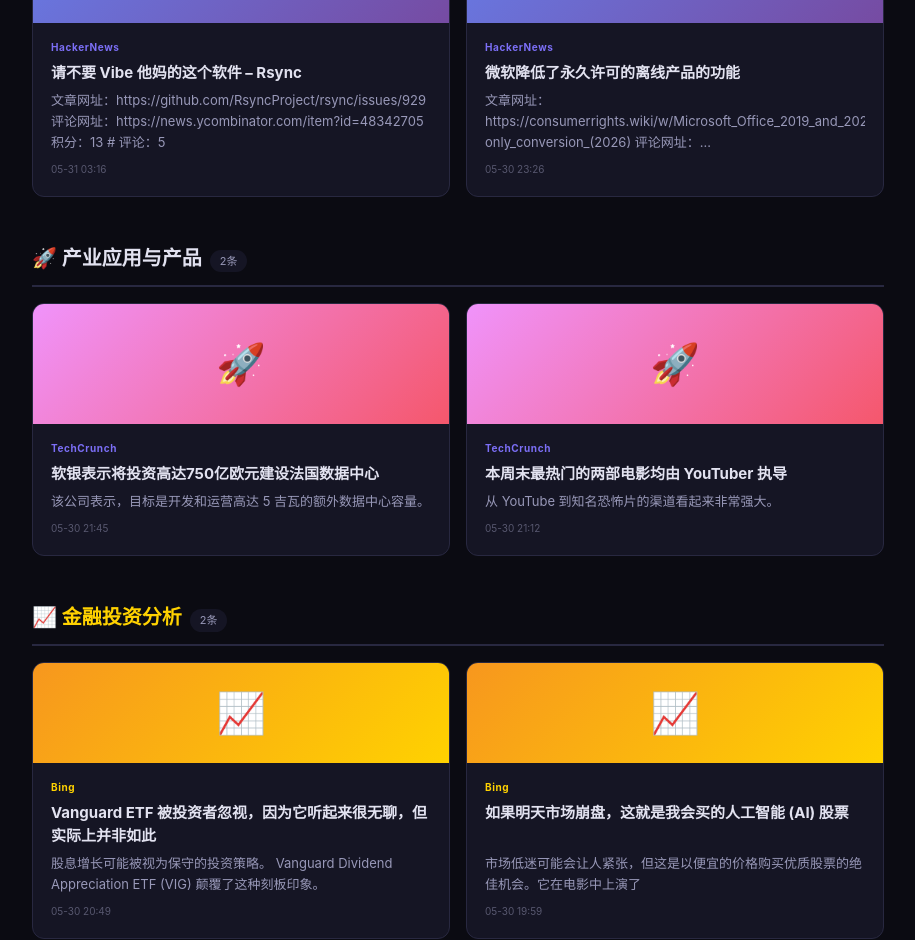
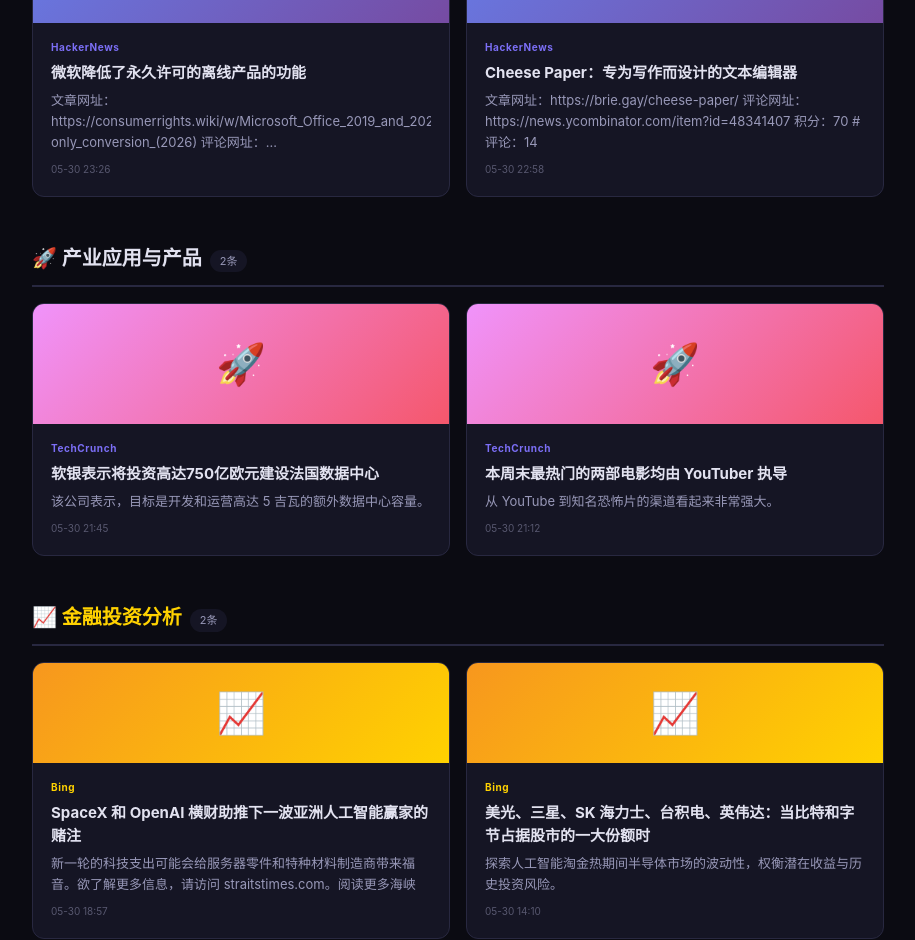
Before and after one commit to River897/ai-daily-news, a plain HTML site: page 2026-05-31.html in a window 1280 px wide. Shown: the part 531-1471 px from the top of the page, without its empty margins (182-1097 px from the left). Drawn offline with Linux system fonts and the light colour scheme.

Commit message:
📰 2026-05-31

```diff
--- a/2026-05-31.html
+++ b/2026-05-31.html
@@ -81,17 +81,17 @@
 <div class="card-img" style="background:linear-gradient(135deg, #667eea, #764ba2)"><span class="card-icon">🧠</span></div>
 <div class="card-body">
 <span class="card-source">HackerNews</span>
-<h3><a href="https://github.com/RsyncProject/rsync/issues/929" target="_blank" rel="noopener">请不要 Vibe 他妈的这个软件 – Rsync</a></h3>
-<p class="card-desc">文章网址：https://github.com/RsyncProject/rsync/issues/929 评论网址：https://news.ycombinator.com/item?id=48342705 积分：13 # 评论：5</p>
-<time>05-31 03:16</time>
+<h3><a href="https://consumerrights.wiki/w/Microsoft_Office_2019_and_2021_for_Mac_view-only_conversion_(2026)" target="_blank" rel="noopener">微软降低了永久许可的离线产品的功能</a></h3>
+<p class="card-desc">文章网址：https://consumerrights.wiki/w/Microsoft_Office_2019_and_2021_for_Mac_view-only_conversion_(2026) 评论网址：https://news.ycombinator.c</p>
+<time>05-30 23:26</time>
 </div></article>
 <article class="card">
 <div class="card-img" style="background:linear-gradient(135deg, #667eea, #764ba2)"><span class="card-icon">🧠</span></div>
 <div class="card-body">
 <span class="card-source">HackerNews</span>
-<h3><a href="https://consumerrights.wiki/w/Microsoft_Office_2019_and_2021_for_Mac_view-only_conversion_(2026)" target="_blank" rel="noopener">微软降低了永久许可的离线产品的功能</a></h3>
-<p class="card-desc">文章网址：https://consumerrights.wiki/w/Microsoft_Office_2019_and_2021_for_Mac_view-only_conversion_(2026) 评论网址：https://news.ycombinator.c</p>
-<time>05-30 23:26</time>
+<h3><a href="https://brie.gay/cheese-paper/" target="_blank" rel="noopener">Cheese Paper：专为写作而设计的文本编辑器</a></h3>
+<p class="card-desc">文章网址：https://brie.gay/cheese-paper/ 评论网址：https://news.ycombinator.com/item?id=48341407 积分：70 # 评论：14</p>
+<time>05-30 22:58</time>
 </div></article></div></section><section class="category ">
 <h2 class="cat-title">🚀 产业应用与产品<span class="count">2条</span></h2>
 <div class="cards"><article class="card">
@@ -115,17 +115,17 @@
 <div class="card-img" style="background:linear-gradient(135deg, #f7971e, #ffd200)"><span class="card-icon">📈</span></div>
 <div class="card-body">
 <span class="card-source">Bing</span>
-<h3><a href="http://www.bing.com/news/apiclick.aspx?ref=FexRss&aid=&tid=6a1bb2448d124069bb09e72b431724c1&url=https%3a%2f%2fwww.aol.com%2farticles%2fvanguard-etf-investors-overlook-because-150400581.html&c=6721010252093290911&mkt=en-sg" target="_blank" rel="noopener">Vanguard ETF 被投资者忽视，因为它听起来很无聊，但实际上并非如此</a></h3>
-<p class="card-desc">股息增长可能被视为保守的投资策略。 Vanguard Dividend Appreciation ETF (VIG) 颠覆了这种刻板印象。</p>
-<time>05-30 20:49</time>
+<h3><a href="http://www.bing.com/news/apiclick.aspx?ref=FexRss&aid=&tid=6a1bba2908e64834876e913d41df3105&url=https%3a%2f%2fwww.straitstimes.com%2fbusiness%2fspacex-openai-windfall-fuels-bets-on-next-wave-asian-ai-winners&c=13080930776675272468&mkt=en-sg" target="_blank" rel="noopener">SpaceX 和 OpenAI 横财助推下一波亚洲人工智能赢家的赌注</a></h3>
+<p class="card-desc">新一轮的科技支出可能会给服务器零件和特种材料制造商带来福音。欲了解更多信息，请访问 straitstimes.com。阅读更多海峡</p>
+<time>05-30 18:57</time>
 </div></article>
 <article class="card">
 <div class="card-img" style="background:linear-gradient(135deg, #f7971e, #ffd200)"><span class="card-icon">📈</span></div>
 <div class="card-body">
 <span class="card-source">Bing</span>
-<h3><a href="http://www.bing.com/news/apiclick.aspx?ref=FexRss&aid=&tid=6a1bb244397c46beb5ff08f4acb7a5b7&url=https%3a%2f%2fwww.aol.com%2farticles%2fartificial-intelligence-ai-stock-id-170500000.html&c=11177057423083850919&mkt=en-sg" target="_blank" rel="noopener">如果明天市场崩盘，这就是我会买的人工智能 (AI) 股票</a></h3>
-<p class="card-desc">市场低迷可能会让人紧张，但这是以便宜的价格购买优质股票的绝佳机会。它在电影中上演了</p>
-<time>05-30 19:59</time>
+<h3><a href="http://www.bing.com/news/apiclick.aspx?ref=FexRss&aid=&tid=6a1bba2908e64834876e913d41df3105&url=https%3a%2f%2fwww.thehindubusinessline.com%2fportfolio%2fbig-story%2fmicron-samsung-sk-hynix-tsmc-nvidia-when-bits-and-bytes-take-a-large-bite-of-the-stock-markets%2farticle71038567.ece&c=4194864652322963738&mkt=en-sg" target="_blank" rel="noopener">美光、三星、SK 海力士、台积电、英伟达：当比特和字节占据股市的一大份额时</a></h3>
+<p class="card-desc">探索人工智能淘金热期间半导体市场的波动性，权衡潜在收益与历史投资风险。</p>
+<time>05-30 14:10</time>
 </div></article></div></section></main>
 
 <section class="summary-section">
@@ -172,7 +172,7 @@
 </section>
 
 <footer class="footer">
-<p>AI 每日快报 · 自动生成于 2026-05-31 12:00 (北京时间)</p>
+<p>AI 每日快报 · 自动生成于 2026-05-31 12:33 (北京时间)</p>
 <p>数据源：TechCrunch · HackerNews · MIT科技评论 · 36氪 · Bing News</p>
 <p style="margin-top:2px"><a href="https://river897.top" style="color:var(--accent);text-decoration:none">https://river897.top</a></p>
 <p style="margin-top:6px;opacity:.6">⚠ 投资分析仅供参考，不构成投资建议</p>
```
